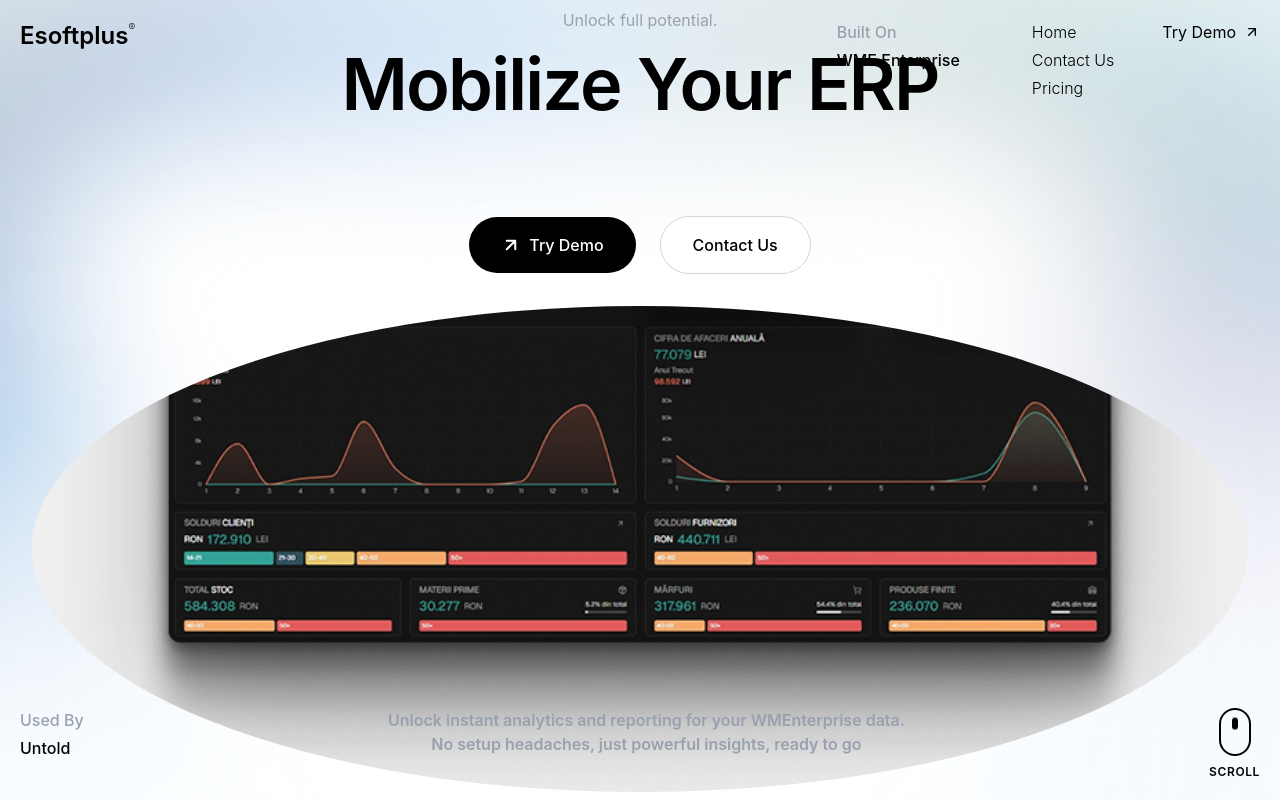
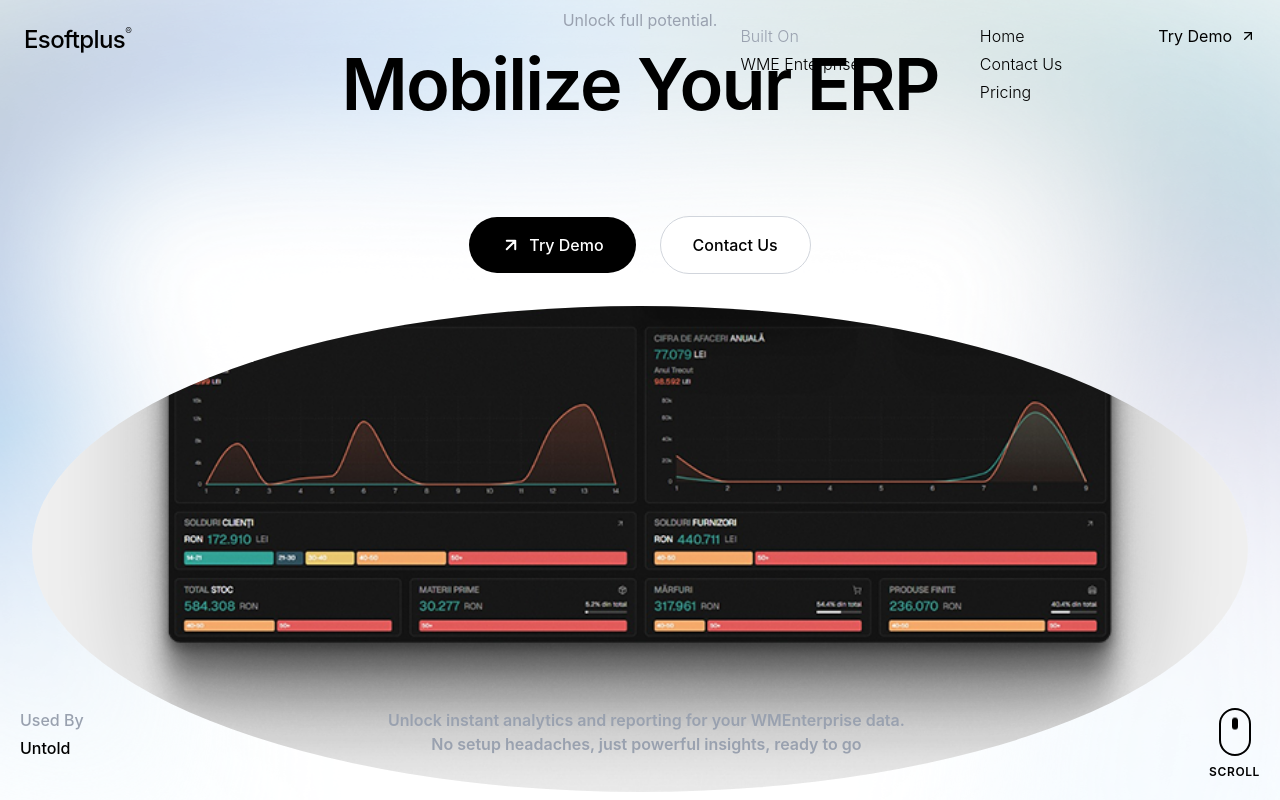
Before and after one commit to mihaicristianfarcas/esoftplus-landing, a React (Vite) app: page / in a window 1280 px wide. Built offline with nearby package versions, Linux system fonts and the light colour scheme.

Commit message:
feat: header styling and layout done

```diff
--- a/src/components/Header.tsx
+++ b/src/components/Header.tsx
@@ -2,26 +2,20 @@
 
 const Header = () => {
 	return (
-		<header className="fixed top-0 left-0 right-0 z-50 bg-transparent px-5 py-5">
+		<header className="fixed top-0 left-0 right-0 z-50 bg-transparent px-6 py-6">
 			<div className="max-w-full flex items-start justify-between">
 				{/* Logo */}
 				<div className="flex items-start align-top">
-					<span className="text-2xl font-semibold text-black">
+					<span className="text-2xl font-medium tracking-tight">
 						Esoftplus
-						<span className="text-[10px] font-light text-black align-text-top">
-							®
-						</span>
+						<span className="text-[10px] font-light align-text-top">®</span>
 					</span>
 				</div>
 
-				<div className="flex flex-row items-start gap-12 ">
+				<div className="flex flex-row items-start gap-24">
 					<div className="flex flex-col items-start gap-1 mr-6">
-						<span className="text-base font-medium text-gray-400">
-							Built On
-						</span>
-						<span className="text-base font-medium text-black">
-							WME Enterprise
-						</span>
+						<span className="text-base font-light text-gray-400">Built On</span>
+						<span className="text-base font-light">WME Enterprise</span>
 					</div>
 					<nav className="flex flex-col items-start align-baseline gap-1">
 						<a
```
